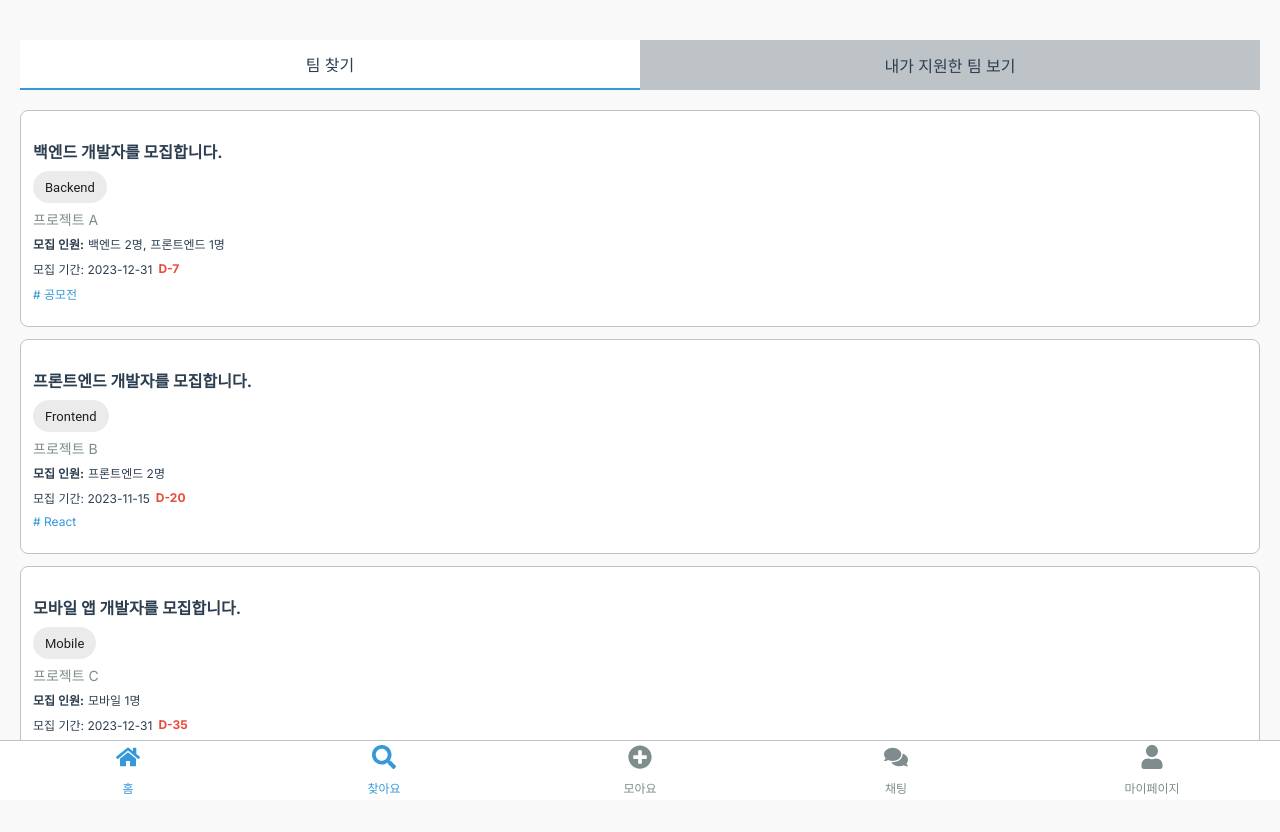
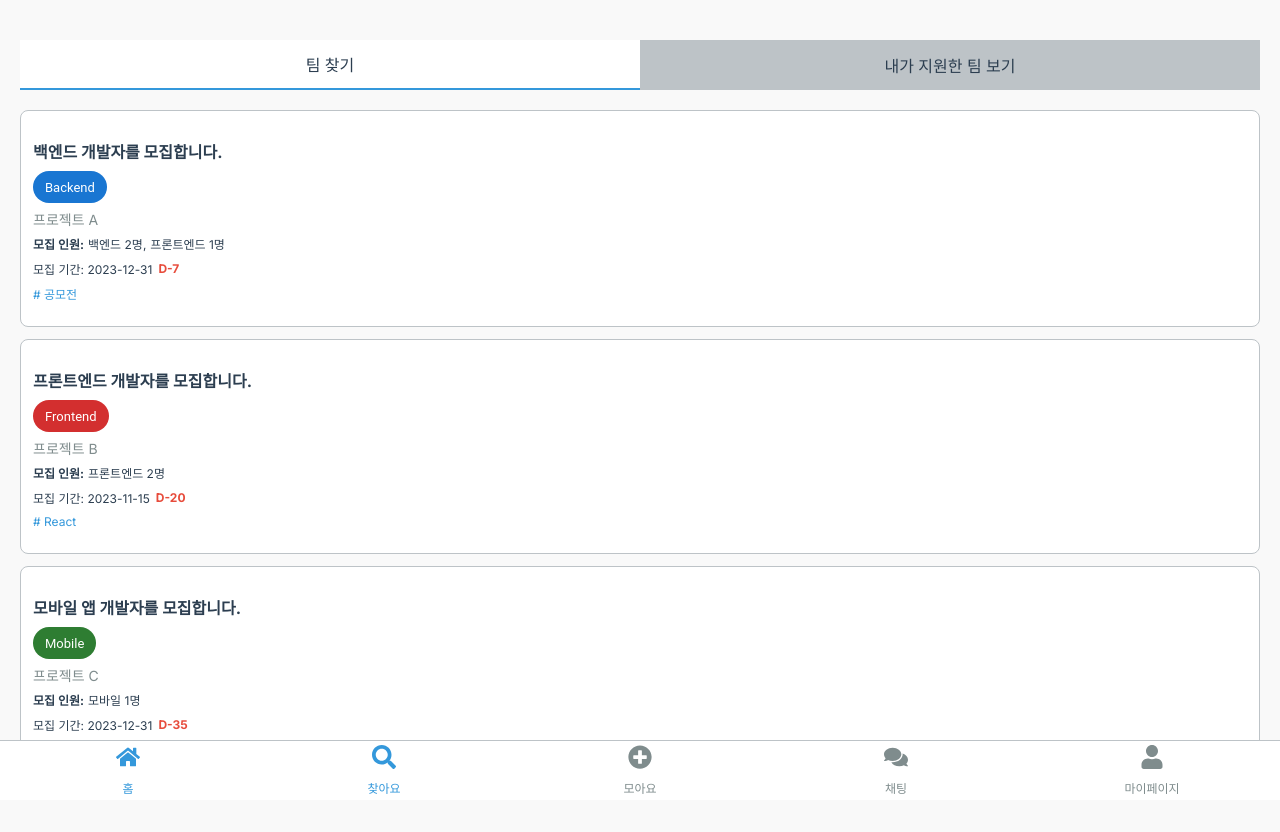
Before and after one commit to LucktoneSyndrom/syndrome-web, a Next.js app: page /gather in a window 1280 px wide. Shown: the top 832 px of the page. Built offline with nearby package versions, Linux system fonts and the light colour scheme.

Commit message:
feat(team-card): 모집 분야에 따른 칩 색깔 수정

```diff
--- a/src/app/gather/GatherPage.module.css
+++ b/src/app/gather/GatherPage.module.css
@@ -2,6 +2,7 @@
 
 .container {
   padding: 20px;
+  padding-bottom: 60px;
 }
 
 .tabMenu {
--- a/src/components/TeamCard.tsx
+++ b/src/components/TeamCard.tsx
@@ -28,7 +28,19 @@ const TeamCard: React.FC<TeamCardProps> = ({ teamCardInfo, isSelected }) => {
       <h3 className={styles.shortDescription}>
         {teamCardInfo.shortDescription}
       </h3>
-            <Chip label={teamCardInfo.collectPart} className={styles.chip} />
+      <Chip
+        label={teamCardInfo.collectPart}
+        className={styles.chip}
+        color={
+          teamCardInfo.collectPart === "Frontend"
+            ? "error"
+            : teamCardInfo.collectPart === "Backend"
+            ? "primary"
+            : teamCardInfo.collectPart === "Mobile"
+            ? "success"
+            : "default"
+        }
+      />
       <p className={styles.teamName}>{teamCardInfo.teamName}</p>
 
       <div className={styles.recruitmentParts}>
```
Lines whose indentation alone changed are shown as unchanged.
